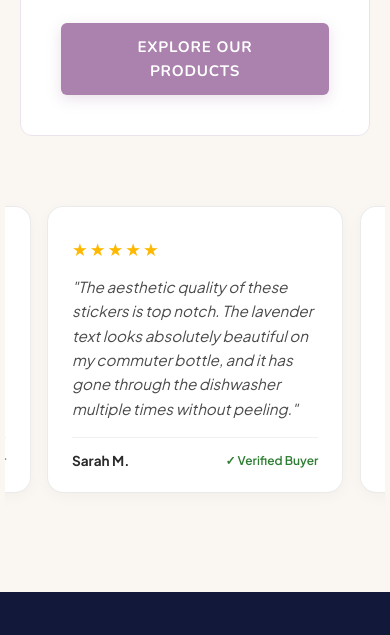
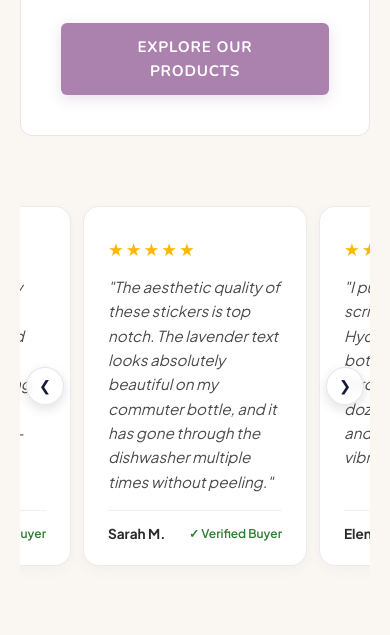
Before and after one commit to jaxonwebster/Stick-With-Jesus, a website: page reviews.html in a window 390 px wide. Shown: the part 684-1319 px from the top of the page. Drawn offline with nearby package versions, Linux system fonts and the light colour scheme.

Commit message:
review updates!

```diff
--- a/shop-engine.js
+++ b/shop-engine.js
@@ -844,16 +844,44 @@ document.addEventListener('DOMContentLoaded', () => {
     // Re-center on window resize to preserve the exact center peek ratio
     window.addEventListener('resize', centerInitialCard);
 
-    // 2. Arrow Controls
-    if (btnLeft && btnRight) {
-        btnLeft.addEventListener('click', () => {
-            track.scrollBy({ left: -getCardOffset(), behavior: 'smooth' });
-        });
+   // Helper function to animate scroll with custom speed/duration
+function slowScrollTrack(container, distance, duration) {
+    const startPos = container.scrollLeft;
+    const startTime = performance.now();
 
-        btnRight.addEventListener('click', () => {
-            track.scrollBy({ left: getCardOffset(), behavior: 'smooth' });
-        });
+    // Ease-in-out quadratic curve for a natural, buttery-smooth feel
+    function easeInOutQuad(t) {
+        return t < 0.5 ? 2 * t * t : -1 + (4 - 2 * t) * t;
     }
+
+    function animateScroll(currentTime) {
+        const elapsedTime = currentTime - startTime;
+        const progress = Math.min(elapsedTime / duration, 1);
+        const ease = easeInOutQuad(progress);
+
+        container.scrollLeft = startPos + distance * ease;
+
+        if (progress < 1) {
+            requestAnimationFrame(animateScroll);
+        }
+    }
+
+    requestAnimationFrame(animateScroll);
+}
+
+// 2. Arrow Controls with Custom Speed
+if (btnLeft && btnRight) {
+    // Change this value to adjust speed (e.g., 800ms = 0.8s, 1200ms = 1.2s)
+    const SCROLL_DURATION = 500; // Slower, elegant scroll duration
+
+    btnLeft.addEventListener('click', () => {
+        slowScrollTrack(track, -getCardOffset(), SCROLL_DURATION);
+    });
+
+    btnRight.addEventListener('click', () => {
+        slowScrollTrack(track, getCardOffset(), SCROLL_DURATION);
+    });
+}
 
     // 3. Infinite Seamless Reset Loop
     let isResetting = false;
--- a/styles.css
+++ b/styles.css
@@ -1619,10 +1619,12 @@ footer {
    ========================================================================== */
 
 /* ==========================================================================
-   HORIZONTAL REVIEWS STRIP (4 CARDS PER VIEW)
+   INFINITE REVIEWS STRIP (CLEANED & OPTIMIZED)
    ========================================================================== */
 
-.reviews-strip-wrapper {
+/* 1. Track & Wrapper Layout */
+.reviews-strip-wrapper,
+.reviews-strip-container {
     position: relative;
     width: 100%;
     display: flex;
@@ -1631,14 +1633,12 @@ footer {
 
 .reviews-strip-track {
     display: flex;
-    gap: 16px; /* Slightly tighter gap so 4 cards fit comfortably */
+    gap: 16px;
     overflow-x: auto;
-    scroll-behavior: smooth;
-    scroll-snap-type: x mandatory;
-    padding: 15px 5px;
-    width: 100%;
-
-    /* Hide scrollbars for clean UI while keeping scroll functionality */
+    padding: 20px 0;
+    width: 100%;
+
+    /* Hide scrollbars across browsers */
     scrollbar-width: none; /* Firefox */
     -ms-overflow-style: none; /* IE/Edge */
 }
@@ -1647,135 +1647,16 @@ footer {
     display: none; /* Chrome/Safari */
 }
 
-/* Force exactly 4 cards to fit on desktop screens */
-.reviews-strip-track .review-card {
-    /* (100% - 3 gaps of 16px) divided by 4 cards */
-    flex: 0 0 calc((100% - 48px) / 4);
-    min-width: 0;
-    scroll-snap-align: start;
-    box-sizing: border-box;
-}
-
-/* Strip Controls Arrows */
-.strip-nav-btn {
-    position: absolute;
-    top: 50%;
-    transform: translateY(-50%);
-    background: var(--white);
-    color: var(--brand-navy);
-    border: 1px solid var(--border-subtle);
-    width: 42px;
-    height: 42px;
-    border-radius: 50%;
-    cursor: pointer;
-    z-index: 10;
-    display: flex;
-    align-items: center;
-    justify-content: center;
-    font-size: 1rem;
-    box-shadow: 0 4px 12px rgba(0, 0, 0, 0.1);
-    transition: all 0.2s ease;
-}
-
-.strip-nav-btn:hover {
-    background-color: var(--brand-purple);
-    color: var(--white);
-    border-color: var(--brand-purple);
-    transform: translateY(-50%) scale(1.08);
-}
-
-.strip-nav-btn.prev-btn { left: -22px; }
-.strip-nav-btn.next-btn { right: -22px; }
-
-/* Responsive adjustments for Laptops / Tablets / Mobile */
-@media (max-width: 1100px) {
-    /* Show 3 cards at a time on smaller laptops */
-    .reviews-strip-track .review-card {
-        flex: 0 0 calc((100% - 32px) / 3);
-    }
-}
-
-@media (max-width: 768px) {
-    /* Show 2 cards at a time on tablets */
-    .reviews-strip-track .review-card {
-        flex: 0 0 calc((100% - 16px) / 2);
-    }
-}
-
-@media (max-width: 500px) {
-    /* Show 1 card at a time on mobile phones */
-    .reviews-strip-track .review-card {
-        flex: 0 0 100%;
-    }
-
-    .strip-nav-btn.prev-btn { left: 4px; }
-    .strip-nav-btn.next-btn { right: 4px; }
-}
-@media (max-width: 600px) {
-    /* 1. Hide navigation arrows on mobile */
-    .strip-nav-btn {
-        display: none !important;
-    }
-
-    /* 2. Allow overflow bleeding across screen edges */
-    .reviews-strip-wrapper {
-        overflow: visible;
-        margin: 0 -20px; /* Pulls container out to screen edge (matches standard .container padding) */
-    }
-
-    /* 3. Adjust track padding for peek effect & center-snapping */
-    .reviews-strip-track {
-        padding: 15px 24px; /* Left/Right padding creates the outer edge gap */
-        gap: 12px;           /* Tight gap between cards */
-        scroll-snap-type: x mandatory;
-    }
-
-    /* 4. Shrink card width to ~82% so the next/prev cards bleed into view */
-    .reviews-strip-track .review-card {
-        flex: 0 0 82%;      /* Takes up 82% of viewport width, leaving ~18% for side preview */
-        scroll-snap-align: center; /* Snaps active card directly to the center */
-        box-sizing: border-box;
-    }
-}
-/* ==========================================================================
-   INFINITE REVIEWS STRIP WITH PEEK EFFECT & ARROWS
-   ========================================================================== */
-
-.reviews-strip-wrapper {
-    position: relative;
-    width: 100%;
-    display: flex;
-    align-items: center;
-}
-
-.reviews-strip-track {
-    display: flex;
-    gap: 16px;
-    overflow-x: auto;
-    scroll-behavior: smooth;
-    scroll-snap-type: x mandatory;
-    padding: 20px 0;
-    width: 100%;
-
-    /* Hide scrollbars */
-    scrollbar-width: none;
-    -ms-overflow-style: none;
-}
-
-.reviews-strip-track::-webkit-scrollbar {
-    display: none;
-}
-
-/* DESKTOP VIEW (4 Visible Cards with Peek) */
+/* 2. Desktop Card Layout (4 visible cards, smooth JS scroll) */
 .reviews-strip-track .review-card {
     flex: 0 0 calc((100% - 48px) / 4);
     min-width: 0;
-    scroll-snap-align: center;
     box-sizing: border-box;
 }
 
-/* Arrow Navigation Buttons */
-.strip-nav-btn {
+/* 3. Navigation Arrow Controls (Desktop Defaults) */
+.strip-nav-btn,
+.reviews-arrow {
     position: absolute;
     top: 50%;
     transform: translateY(-50%);
@@ -1795,45 +1676,69 @@ footer {
     transition: all 0.2s ease;
 }
 
-.strip-nav-btn:hover {
+.strip-nav-btn:hover,
+.reviews-arrow:hover {
     background-color: var(--brand-purple, #aa82ad);
     color: #ffffff;
     border-color: var(--brand-purple, #aa82ad);
     transform: translateY(-50%) scale(1.1);
 }
 
-.strip-nav-btn.prev-btn { left: -20px; }
-.strip-nav-btn.next-btn { right: -20px; }
-
-/* RESPONSIVE & MOBILE PEEK SETTINGS */
+.strip-nav-btn.prev-btn, .reviews-arrow.prev { left: -20px; }
+.strip-nav-btn.next-btn, .reviews-arrow.next { right: -20px; }
+
+
+/* ==========================================================================
+   RESPONSIVE BREAKPOINTS
+   ========================================================================== */
+
+/* Laptops / Tablets (Shows ~2.5 cards) */
 @media (max-width: 900px) {
     .reviews-strip-track .review-card {
-        flex: 0 0 calc((100% - 32px) / 2.5); /* Shows ~2.5 cards */
-    }
-}
-
-@media (max-width: 600px) {
-    /* Break container edges out on mobile so side cards bleed offscreen */
-    .reviews-strip-wrapper {
-        margin: 0 -15px;
-        width: calc(100% + 30px);
-    }
-
-    /* Mobile Peek: 78% width centers active card & leaves 11% visible on left & right */
+        flex: 0 0 calc((100% - 32px) / 2.5);
+    }
+}
+
+/* Mobile Devices (Touch snapping + Peek bleed window + Floating arrows) */
+@media (max-width: 768px) {
+    .reviews-strip-container {
+        overflow: hidden; /* Keeps arrows from causing horizontal body scroll */
+    }
+
+    .reviews-strip-track {
+        gap: 12px;
+        padding-top: 20px;
+        padding-bottom: 20px;
+
+        /* Bleed window padding so side cards peek immediately on load */
+        padding-left: 10% !important;
+        padding-right: 10% !important;
+
+        /* Touch snapping for finger scrolling on mobile */
+        scroll-snap-type: x mandatory;
+    }
+
     .reviews-strip-track .review-card {
-        flex: 0 0 78%;
+        flex: 0 0 80% !important;
+        max-width: 80% !important;
+        min-width: 80% !important;
         scroll-snap-align: center;
     }
 
-    /* Subtle semi-transparent floating arrows placed over screen edge on mobile */
-    .strip-nav-btn {
-        width: 36px;
-        height: 36px;
+    /* Floating Overlay Arrows for Mobile */
+    .strip-nav-btn,
+    .reviews-arrow {
+        display: flex !important;
+        width: 38px;
+        height: 38px;
         font-size: 0.9rem;
-        background: rgba(255, 255, 255, 0.88);
+        background: rgba(255, 255, 255, 0.85);
         backdrop-filter: blur(4px);
-    }
-
-    .strip-nav-btn.prev-btn { left: 8px; }
-    .strip-nav-btn.next-btn { right: 8px; }
-}
+        border: 1px solid rgba(0, 0, 0, 0.1);
+        box-shadow: 0 4px 12px rgba(0, 0, 0, 0.12);
+        z-index: 10;
+    }
+
+    .strip-nav-btn.prev-btn, .reviews-arrow.prev { left: 6px; }
+    .strip-nav-btn.next-btn, .reviews-arrow.next { right: 6px; }
+}
```
